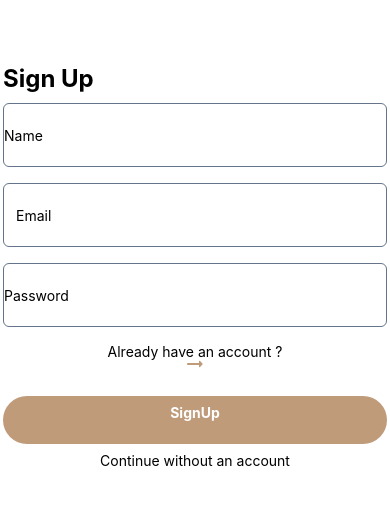
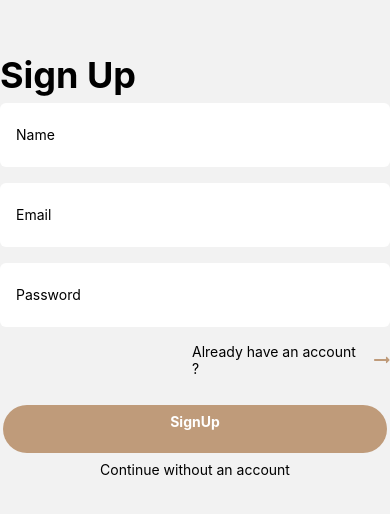
Before and after one commit to slimani-amine/CRAFTY, a React Native app in the folder crafty/: screen /SignUp in a window 390 px wide. Shown: the part 156-670 px from the top of the page. Built offline with nearby package versions, Linux system fonts and the light colour scheme.

Commit message:
commit small fixes

```diff
--- a/crafty/App.js
+++ b/crafty/App.js
@@ -14,9 +14,9 @@ export default function App() {
     <NavigationContainer>
       <Stack.Navigator initialRouteName="Welcomepage">
         <Stack.Screen name="Welcomepage" component={Welcomepage} options={{headerShown:false}} />
-        <Stack.Screen name="Home" component={Home} options={{headerShown:false}} />
+        <Stack.Screen name="Home" component={Home} />
         <Stack.Screen name="SignUp" component={SignUp} options={{headerShown:false}} />
-        <Stack.Screen name="Login" component={Login} options={{headerShown:false}} />
+        <Stack.Screen name="Login" component={Login}  />
       </Stack.Navigator>
     </NavigationContainer>
   );
--- a/crafty/package.json
+++ b/crafty/package.json
@@ -21,7 +21,7 @@
     "react-native-reanimated": "~3.3.0",
     "react-native-reanimated-carousel": "^3.5.1",
     "react-native-safe-area-context": "4.6.3",
-    "react-native-svg": "^13.14.0"
+    "react-native-svg": "13.9.0"
   },
   "devDependencies": {
     "@babel/core": "^7.20.0",
--- a/crafty/screens/SignUp.js
+++ b/crafty/screens/SignUp.js
@@ -1,52 +1,51 @@
 import React from "react";
 import { Text, View, TextInput, TouchableOpacity } from "react-native";
-import Svg, { Path } from 'react-native-svg';
-
+import Svg, { Path } from "react-native-svg";
 
 export default function SignUp({ navigation }) {
   return (
-    <View className=" w-full h-full bg-white items-center justify-center ">
-      <View>
-        <Text className="font-bold text-2xl mb-2">Sign Up</Text>
+    <View className=" w-screen h-screen bg-[f9f9f9] items-center justify-center ">
+      <View className="mx-10">
+        <Text className="font-bold text-4xl mb-2">Sign Up</Text>
         <TextInput
-          className="mb-4 w-96 h-16 border  border-slate-500 rounded-md"
+          className="mb-4 w-screen px-4 h-16 bg-white rounded-md"
           placeholder="Name"
         />
         <TextInput
-          className="mb-4 w-96 h-16 pl-3 border  border-slate-500 rounded-md"
+          className="mb-4 w-screen h-16 px-4 bg-white rounded-md"
           placeholder="Email"
         />
         <TextInput
-          className="mb-4 w-96 h-16 border border-slate-500 rounded-md"
+          className="mb-4 w-screen h-16 px-4 bg-white rounded-md"
           placeholder="Password"
         />
       </View>
-      <TouchableOpacity>
-        <View className="flex items-center">
-        <Text  onPress={() => navigation.navigate("Login")}>
-          Already have an account ?
-        </Text>
-        <Svg width="16" height="8" viewBox="0 0 16 8" fill="none" xmlns="http://www.w3.org/2000/svg">
-<Path d="M12.01 3.00008H1C0.45 3.00008 0 3.45008 0 4.00008C0 4.55008 0.45 5.00008 1 5.00008H12.01V6.79008C12.01 7.24008 12.55 7.46008 12.86 7.14008L15.64 4.35008C15.83 4.15008 15.83 3.84008 15.64 3.64008L12.86 0.850078C12.55 0.530078 12.01 0.760078 12.01 1.20008V3.00008Z" fill="#BF9B7A"/>
-</Svg>
-
-        </View>
-
+      <TouchableOpacity className="flex flex-row gap-2 pl-48 items-center">
+          <Text onPress={() => navigation.navigate("Login")}>
+            Already have an account ?
+          </Text>
+          <Svg
+            width="16"
+            height="8"
+            viewBox="0 0 16 8"
+            fill="none"
+            xmlns="http://www.w3.org/2000/svg"
+          >
+            <Path
+              d="M12.01 3.00008H1C0.45 3.00008 0 3.45008 0 4.00008C0 4.55008 0.45 5.00008 1 5.00008H12.01V6.79008C12.01 7.24008 12.55 7.46008 12.86 7.14008L15.64 4.35008C15.83 4.15008 15.83 3.84008 15.64 3.64008L12.86 0.850078C12.55 0.530078 12.01 0.760078 12.01 1.20008V3.00008Z"
+              fill="#BF9B7A"
+            />
+          </Svg>
       </TouchableOpacity>
 
       <TouchableOpacity
         className="bg-[#BF9B7A] text-white w-96 h-12 p-2 mt-7 rounded-full items-center"
         onPress={() => navigation.navigate("Login")}
       >
-        <Text className="text-center text-white font-bold">SignUp</Text>
+        <Text className="text-center justify-center text-white font-bold">SignUp</Text>
       </TouchableOpacity>
-      <TouchableOpacity
-      onPress={()=>navigation.navigate("Home")}>
-        <Text
-        className="mt-2">
-          Continue without an account
-        </Text>
-
+      <TouchableOpacity onPress={() => navigation.navigate("Home")}>
+        <Text className="mt-2">Continue without an account</Text>
       </TouchableOpacity>
     </View>
   );
```
Also changed, not shown: 1 other file (tests, documents, lock files or other folders).
